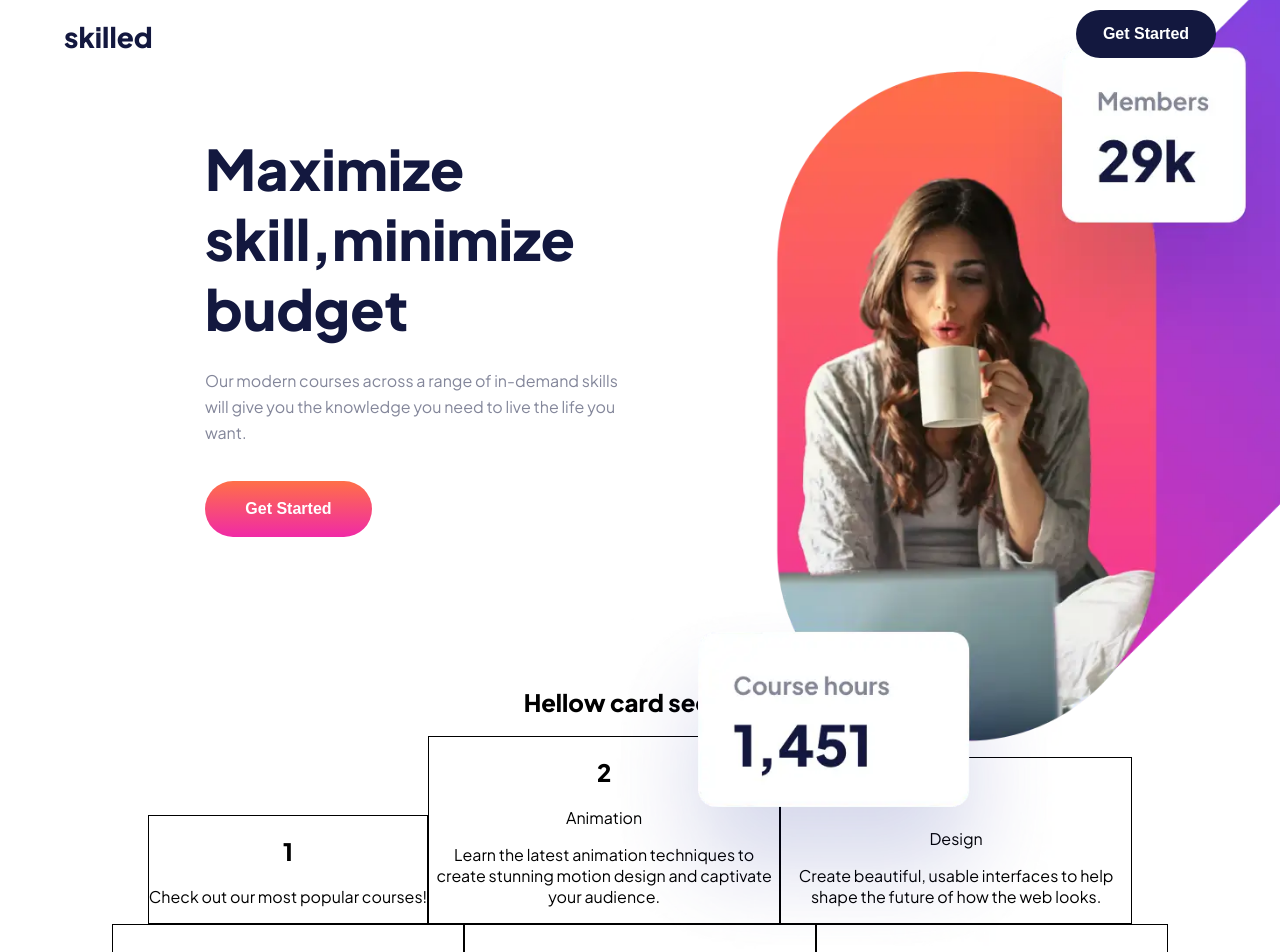
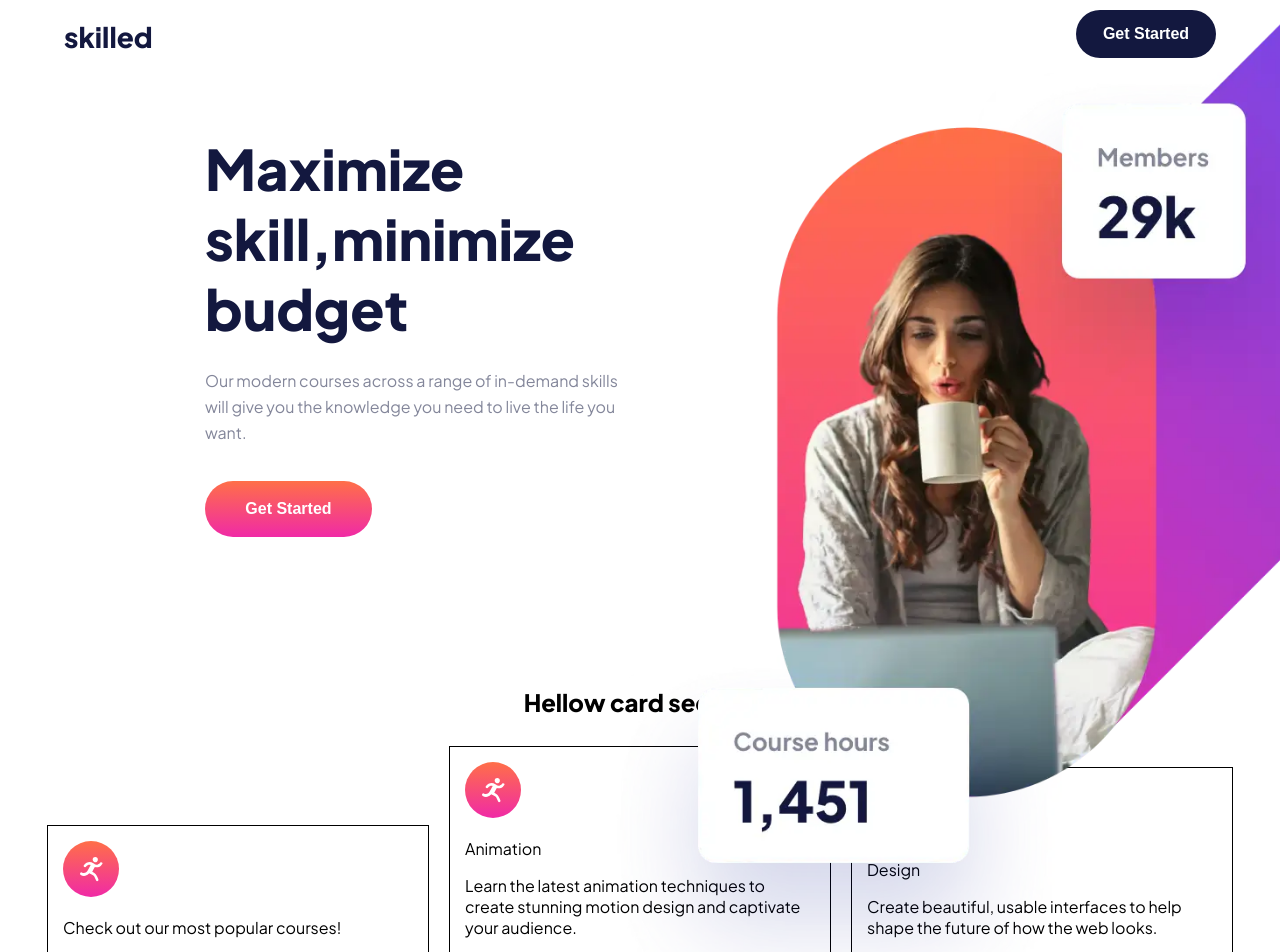
Before and after one commit to PiriyaLapa/Skilled-e-learning-landing-page, a React (Create React App) app: page / in a window 1280 px wide. Shown: the top 952 px of the page. Built offline with nearby package versions, Linux system fonts and the light colour scheme.

Commit message:
update and try to deploy

```diff
--- a/src/components/Cards/Cards.tsx
+++ b/src/components/Cards/Cards.tsx
@@ -1,18 +1,19 @@
 import { Component, ReactNode } from 'react';
 import { StyledCards } from './styleds';
 import { CARDDATA } from '../../apis/dataCards';
+import AnimationIcon from '../Icons/AnimationIcon';
 
 interface dataProps {
     data: CARDDATA
 }
 export default class Card extends Component<dataProps>{
     render(): ReactNode {
-        const { id, title, content } = this.props.data
+        const {  id,title, content } = this.props.data
         return (
             <StyledCards>
-                <h1>{id}</h1>
-                <p>{title}</p>
-                <p>{content}</p>
+                    <AnimationIcon />
+                    <p>{title}</p>
+                    <p>{content}</p>
             </StyledCards>
         )
     }
--- a/src/components/Cards/styleds.ts
+++ b/src/components/Cards/styleds.ts
@@ -3,13 +3,17 @@ import styled from 'styled-components';
 export const StyledCards = styled.div`
     max-width:350px;
     max-height:322px;
+    width:100%;
+    height:100%;
     border: 1px solid black;
     margin:0 auto;
     font-weight:400;
     font-style:normal;
     display:inline-block;
-
+    margin: 10px;
     @media screen and (min-width:375px){
         font-size:16px;
+        text-align:left;
+        padding:15px;
     }
 `;
--- /dev/null
+++ b/src/components/Icons/AnimationIcon.tsx
@@ -0,0 +1,9 @@
+import { Component, ReactNode } from 'react';
+
+export default class AnimationIcon extends Component {
+    render(): ReactNode {
+        return (
+            <svg width="56" height="56" xmlns="http://www.w3.org/2000/svg"><defs><linearGradient x1="50%" y1="0%" x2="50%" y2="100%" id="a"><stop stopColor="#FF6F48" offset="0%" /><stop stopColor="#F02AA6" offset="100%" /></linearGradient></defs><g fill="none" fillRule="evenodd"><circle fill="url(#a)" cx="28" cy="28" r="28" /><path d="M33.97 20.678c.565-.498.893-1.21.906-1.962A2.706 2.706 0 0 0 32.16 16a2.794 2.794 0 0 0-1.66.603 2.825 2.825 0 0 0-.854 1.962 2.69 2.69 0 0 0 4.325 2.113Zm-8.752.453c0 .05-.05.05-.1.1v.05a6.308 6.308 0 0 0-2.919 1.41c-.503.473-.958.995-1.358 1.559-1.006 1.408 1.358 2.766 2.315 1.358 1.257-1.762 2.816-2.264 4.527-1.71a141.96 141.96 0 0 0-2.717 5.181c-1.107 2.163-3.47 3.874-5.786 2.566a1.402 1.402 0 1 0-1.508 2.364 6.826 6.826 0 0 0 8.704-1.66c.05 0 .153.05.2.05 1.5.624 2.907 1.454 4.177 2.466.603.502 1.66 3.065 2.263 4.376a1.392 1.392 0 0 0 2.113.452c.393-.382.476-.982.202-1.456-.705-1.456-1.862-4.427-2.818-5.135a31.566 31.566 0 0 0-2.364-1.762l.1-.1a16.972 16.972 0 0 0-1.006-.605c.856-1.609 1.711-3.168 2.616-4.728 2.11.667 4.415.19 6.087-1.258.517-.46.973-.984 1.358-1.56.956-1.257-.905-2.515-2.012-1.66a.709.709 0 0 0-.153.202 4.36 4.36 0 0 1-2.013 1.66c-.05.05-.1.05-.1.1h-.051a4.146 4.146 0 0 1-3.622-.452l.101-.101h.05a.383.383 0 0 0-.201-.1 9.292 9.292 0 0 0-.956-.554 7.258 7.258 0 0 0-5.134-1.056l.005.003Z" fill="#FFF" fillRule="nonzero" /></g></svg>
+        )
+    }
+}
--- a/src/components/figure/styles.ts
+++ b/src/components/figure/styles.ts
@@ -1,6 +1,7 @@
 import styled from "styled-components";
 
 export const StyledFigure = styled.img`
+
   /* Mobile screen */
   @media screen and (min-width: 375px) {
     width: 100%;
```
Also changed, not shown: src/assets/man.png (added).
